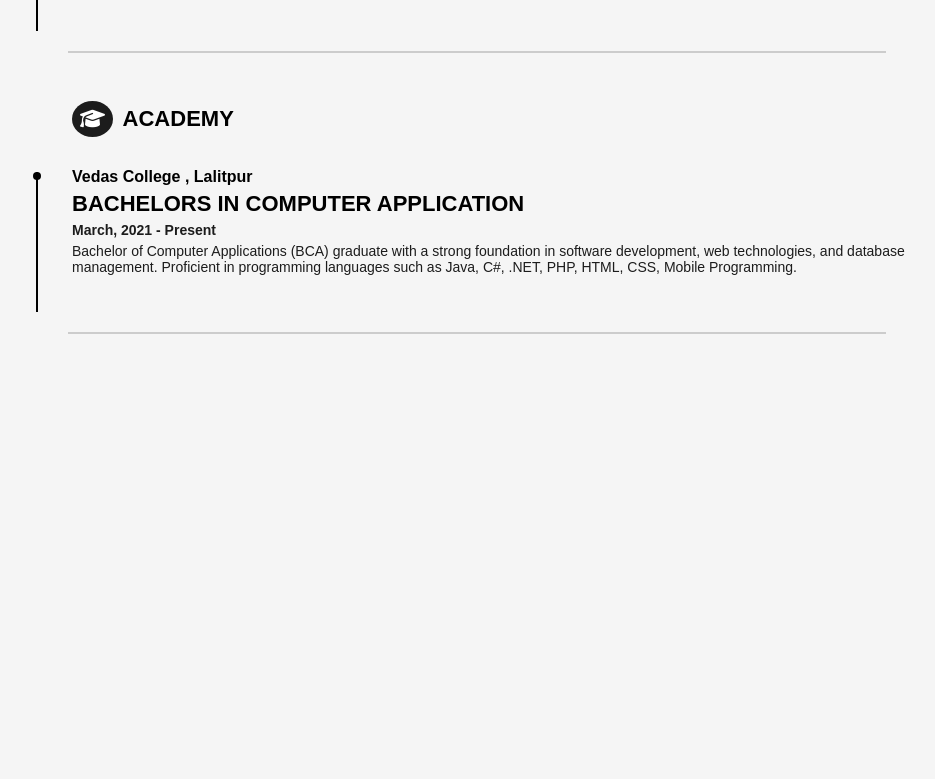
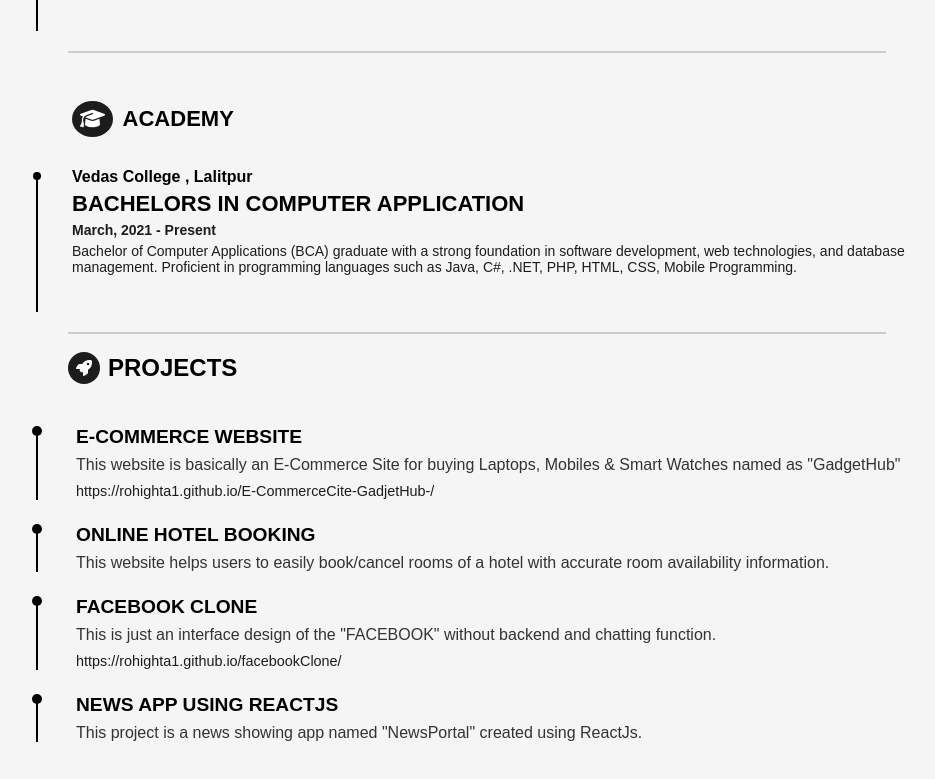
Before and after one commit to rohitghatal1/CVMaker-ReactJS, a React (Create React App) app: page / in a window 1280 px wide. Shown: the part 868-1647 px from the top of the page, without its empty margins (188-1123 px from the left). Before the commit the page ends 1215 px from the top, so only its background shows below. Built offline with nearby package versions, Linux system fonts and the light colour scheme.

Commit message:
added projects section with styling

```diff
--- a/src/allTemplates/CreativeTemplate/CreativeTemplate.js
+++ b/src/allTemplates/CreativeTemplate/CreativeTemplate.js
@@ -113,12 +113,56 @@ export default function CreativeTemplate() {
                                 <h2>BACHELORS IN COMPUTER APPLICATION</h2>
                                 <p className='courseTime'>March, 2021 - Present</p>
                                 <p>Bachelor of Computer Applications (BCA) graduate with a strong foundation in software development, web technologies,
-                                and database management. Proficient in programming languages such as Java, C#, .NET, PHP, HTML, CSS, Mobile Programming.</p>
+                                    and database management. Proficient in programming languages such as Java, C#, .NET, PHP, HTML, CSS, Mobile Programming.</p>
                             </div>
                         </div>
                     </div>
                     <hr style={{ width: '85%', margin: '20px auto 0', marginLeft: '6rem' }} />
                 </section>
+
+                <section class="projects-section">
+                    <div class="section-header">
+                        <div class="icon">
+                            <i class="fas fa-rocket"></i>
+                        </div>
+                        <h2>Projects</h2>
+                    </div>
+
+                    <div class="project-item">
+                        <div class="line"></div>
+                        <div class="project-content">
+                            <h3>E-Commerce Website</h3>
+                            <p>This website is basically an E-Commerce Site for buying Laptops, Mobiles & Smart Watches named as "GadgetHub"</p>
+                            <a href="https://rohighta1.github.io/E-CommerceCite-GadjetHub-/" target="_blank">https://rohighta1.github.io/E-CommerceCite-GadjetHub-/</a>
+                        </div>
+                    </div>
+
+                    <div class="project-item">
+                        <div class="line"></div>
+                        <div class="project-content">
+                            <h3>Online Hotel Booking</h3>
+                            <p>This website helps users to easily book/cancel rooms of a hotel with accurate room availability information.</p>
+                        </div>
+                    </div>
+
+                    <div class="project-item">
+                        <div class="line"></div>
+                        <div class="project-content">
+                            <h3>Facebook Clone</h3>
+                            <p>This is just an interface design of the "FACEBOOK" without backend and chatting function.</p>
+                            <a href="https://rohighta1.github.io/facebookClone/" target="_blank">https://rohighta1.github.io/facebookClone/</a>
+                        </div>
+                    </div>
+
+                    <div class="project-item">
+                        <div class="line"></div>
+                        <div class="project-content">
+                            <h3>News App Using ReactJs</h3>
+                            <p>This project is a news showing app named "NewsPortal" created using ReactJs.</p>
+                        </div>
+                    </div>
+                </section>
+
             </div>
         </div>
     )
--- a/src/allTemplates/CreativeTemplate/creativeTemplate.css
+++ b/src/allTemplates/CreativeTemplate/creativeTemplate.css
@@ -192,3 +192,82 @@
     color: black;
     font-weight: bold;
 }
+
+
+.projects-section {
+    margin-left: 4rem;
+}
+
+.section-header {
+    display: flex;
+    align-items: center;
+    margin-bottom: 1.5rem;
+    margin-left: 2rem;
+}
+
+.section-header .icon {
+    font-size: 1rem;
+    margin-right: 0.5rem;
+}
+
+.section-header .icon i{
+    background-color: #1c1c1c;
+    color: #fff;
+    padding: 0.5rem;
+    border-radius: 50%;
+}
+
+.section-header h2 {
+    font-size: 1.5rem;
+    font-weight: bold;
+    text-transform: uppercase;
+}
+
+.project-item {
+    position: relative;
+    padding-left: 2.5rem;
+    margin-bottom: 1.5rem;
+}
+
+.project-item .line {
+    position: absolute;
+    left: 0;
+    top: 0;
+    bottom: 0;
+    width: 2px;
+    background-color: black;
+}
+
+.project-item .line::before {
+    content: '';
+    position: absolute;
+    left: -4px;
+    top: 0;
+    width: 10px;
+    height: 10px;
+    background-color: black;
+    border-radius: 50%;
+}
+
+.project-content h3 {
+    font-size: 1.2rem;
+    font-weight: bold;
+    color: black;
+    margin: 0;
+    text-transform: uppercase;
+}
+
+.project-content p {
+    margin: 0.5rem 0;
+    color: #333;
+}
+
+.project-content a {
+    color: #1c1c1c;
+    text-decoration: none;
+    font-size: 0.9rem;
+}
+
+.project-content a:hover {
+    text-decoration: underline;
+}
```
